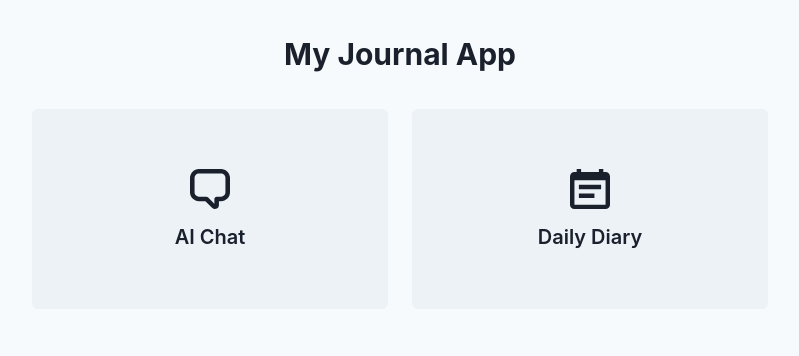
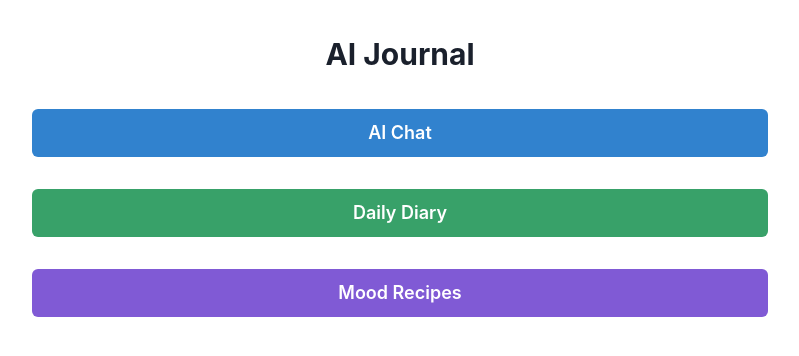
Before and after one commit to fraguseo/ai-journal, a React (Create React App) app: page / in a window 1280 px wide. Shown: the top 356 px of the page, without its empty margins (240-1039 px from the left). Built offline with nearby package versions, Linux system fonts and the light colour scheme.

Commit message:
Add Mood Recipes feature with navigation

```diff
--- a/src/App.js
+++ b/src/App.js
@@ -1,28 +1,35 @@
 import React, { useState } from 'react';
-import { ChakraProvider, Box } from '@chakra-ui/react';
+import { ChakraProvider } from '@chakra-ui/react';
+import Home from './components/Home';
 import Journal from './components/Journal';
 import Diary from './components/Diary';
-import Home from './components/Home';
+import MoodRecipes from './components/MoodRecipes';
 
 function App() {
   const [currentPage, setCurrentPage] = useState('home');
 
   const renderPage = () => {
     switch (currentPage) {
-      case 'chat':
+      case 'journal':
         return <Journal onBack={() => setCurrentPage('home')} />;
       case 'diary':
         return <Diary onBack={() => setCurrentPage('home')} />;
+      case 'recipes':
+        return <MoodRecipes onBack={() => setCurrentPage('home')} />;
       default:
-        return <Home onNavigate={setCurrentPage} />;
+        return (
+          <Home
+            onJournalClick={() => setCurrentPage('journal')}
+            onDiaryClick={() => setCurrentPage('diary')}
+            onRecipesClick={() => setCurrentPage('recipes')}
+          />
+        );
     }
   };
 
   return (
     <ChakraProvider>
-      <Box minH="100vh" bg="gray.50">
-        {renderPage()}
-      </Box>
+      {renderPage()}
     </ChakraProvider>
   );
 }
--- a/src/components/Home.jsx
+++ b/src/components/Home.jsx
@@ -9,45 +9,37 @@ import {
 } from '@chakra-ui/react';
 import { ChatIcon, CalendarIcon } from '@chakra-ui/icons';
 
-function Home({ onNavigate }) {
+function Home({ onJournalClick, onDiaryClick, onRecipesClick }) {
   return (
     <Container maxW="container.md" py={8}>
       <VStack spacing={8}>
         <Text fontSize="3xl" fontWeight="bold">
-          My Journal App
+          AI Journal
         </Text>
-
-        <SimpleGrid columns={[1, 2]} spacing={6} w="100%">
-          <Box
-            as={Button}
-            height="200px"
-            onClick={() => onNavigate('chat')}
-            p={8}
-            display="flex"
-            flexDirection="column"
-            alignItems="center"
-            justifyContent="center"
-            gap={4}
-          >
-            <ChatIcon w={10} h={10} />
-            <Text fontSize="xl">AI Chat</Text>
-          </Box>
-
-          <Box
-            as={Button}
-            height="200px"
-            onClick={() => onNavigate('diary')}
-            p={8}
-            display="flex"
-            flexDirection="column"
-            alignItems="center"
-            justifyContent="center"
-            gap={4}
-          >
-            <CalendarIcon w={10} h={10} />
-            <Text fontSize="xl">Daily Diary</Text>
-          </Box>
-        </SimpleGrid>
+        <Button
+          onClick={onJournalClick}
+          size="lg"
+          colorScheme="blue"
+          w="100%"
+        >
+          AI Chat
+        </Button>
+        <Button
+          onClick={onDiaryClick}
+          size="lg"
+          colorScheme="green"
+          w="100%"
+        >
+          Daily Diary
+        </Button>
+        <Button
+          onClick={onRecipesClick}
+          size="lg"
+          colorScheme="purple"
+          w="100%"
+        >
+          Mood Recipes
+        </Button>
       </VStack>
     </Container>
   );
--- /dev/null
+++ b/src/components/MoodRecipes.jsx
@@ -0,0 +1,89 @@
+import React, { useState, useEffect } from 'react';
+import {
+  Box,
+  Container,
+  VStack,
+  Text,
+  Button,
+  SimpleGrid,
+  Image,
+  Badge,
+  useToast,
+  HStack,
+} from '@chakra-ui/react';
+
+function MoodRecipes({ onBack }) {
+  const [recipes, setRecipes] = useState([]);
+  const [selectedMood, setSelectedMood] = useState(null);
+  const toast = useToast();
+
+  const fetchRecipes = async (mood) => {
+    try {
+      const response = await fetch(
+        `https://ai-journal-backend-01bx.onrender.com/api/recipes${mood ? `?mood=${mood}` : ''}`
+      );
+      if (!response.ok) throw new Error('Failed to fetch recipes');
+      const data = await response.json();
+      setRecipes(data);
+    } catch (error) {
+      toast({
+        title: 'Error fetching recipes',
+        status: 'error',
+        duration: 3000,
+      });
+    }
+  };
+
+  return (
+    <Container maxW="container.xl" py={8}>
+      <VStack spacing={6}>
+        <HStack w="100%" justify="space-between">
+          <Button onClick={onBack}>Back</Button>
+          <Text fontSize="2xl" fontWeight="bold">Mood Recipes</Text>
+          <Box w={20} />
+        </HStack>
+
+        {/* Mood selection */}
+        <HStack spacing={4}>
+          {['Happy', 'Calm', 'Sad', 'Anxious', 'Energetic', 'Tired'].map((mood) => (
+            <Button
+              key={mood}
+              colorScheme={selectedMood === mood ? 'blue' : 'gray'}
+              onClick={() => {
+                setSelectedMood(mood);
+                fetchRecipes(mood);
+              }}
+            >
+              {mood}
+            </Button>
+          ))}
+        </HStack>
+
+        {/* Recipe grid */}
+        <SimpleGrid columns={[1, 2, 3]} spacing={6} w="100%">
+          {recipes.map((recipe) => (
+            <Box
+              key={recipe._id}
+              borderWidth={1}
+              borderRadius="lg"
+              overflow="hidden"
+              shadow="md"
+            >
+              {recipe.imageUrl && (
+                <Image src={recipe.imageUrl} alt={recipe.name} />
+              )}
+              <Box p={4}>
+                <Text fontSize="xl" fontWeight="bold">{recipe.name}</Text>
+                <Badge colorScheme="blue" mt={2}>{recipe.mood}</Badge>
+                <Text mt={2}>{recipe.description}</Text>
+                <Text mt={2}>Prep time: {recipe.prepTime} mins</Text>
+              </Box>
+            </Box>
+          ))}
+        </SimpleGrid>
+      </VStack>
+    </Container>
+  );
+}
+
+export default MoodRecipes;
```
Also changed, not shown: 2 other files (tests, documents, lock files or other folders).
